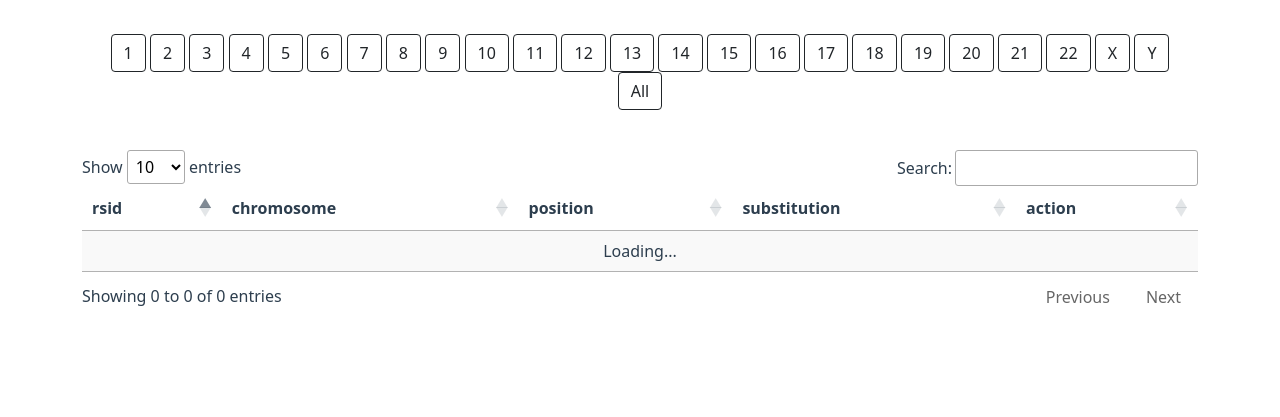
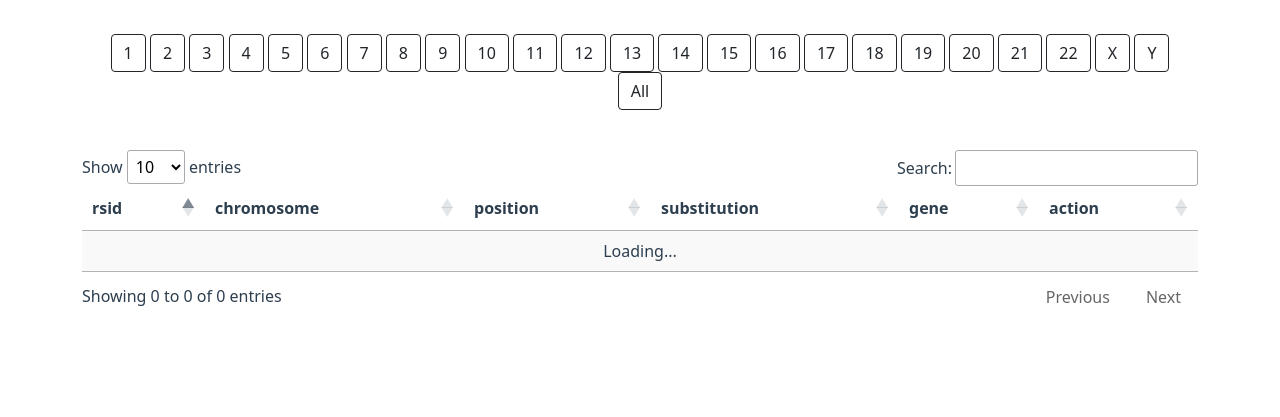
Before and after one commit to cameosam/comet, a Flask app: page /select in a window 1280 px wide. Shown: the part 159-576 px from the top of the page. Run offline with Flask 2, Linux system fonts and the light colour scheme; data that the repository does not hold is empty; some libraries are stand-ins or nearby versions.

Commit message:
add gene

```diff
--- a/main.py
+++ b/main.py
@@ -20,7 +20,7 @@
 app.config['UPLOAD_FOLDER'] = './uploads/'
 app.config['SECRET_KEY'] = "supersecretkey_MUSTBECHANGED!"
 app.config['SESSION_PERMANENT'] = True
-database = "./snp-db/snpDBchr_V1.pkl"
+database = "./snp-db/snpDBcg_V1.pkl"
 
 # Add server-side sessionsß
 # app.config['PERMANENT_SESSION_LIFETIME'] = timedelta(hours=5)
@@ -90,7 +90,8 @@
                 if len(rs_list) > 0:
                     rs_df = pd.DataFrame(rs_list,columns=['rsid','chr','pos','geno'])
                     rs_df.replace({'chr': {"23": "X", "24": "Y", "25": "Y", "26" : "MT"}})
-                    db = pd.read_pickle("./snp-db/snpDB_V1.pkl")
+                    db = pd.read_pickle(database)
+                    db = db.drop(['chr', 'pos'], axis=1)
                     rs_df = rs_df.join(db.set_index('rsid'), on='rsid')
                     rs_df = rs_df.dropna()
                     rs_df = rs_df.reset_index(drop=True)
@@ -123,12 +124,13 @@
         filename = session["file"]
         rs_df = pd.read_pickle("./uploads/"+filename+".pkl")
         rs_df_chr = rs_df.loc[rs_df['chr'] == chrom].values.tolist() if chrom != "All" else rs_df.values.tolist()
-        cols = ['rsid', 'chromosome', 'position', 'genotype', 'substitution']
+        cols = ['rsid', 'chromosome', 'position', 'genotype', 'substitution', 'gene']
+        # print(rs_df_chr)
     else:
         rs_df = pd.read_pickle(database)
         # rs_df_chr = rs_df.values.tolist()
         rs_df_chr = rs_df.loc[rs_df['chr'] == chrom].values.tolist() if chrom != "All" else rs_df.values.tolist()
-        cols = ['rsid', 'chromosome', 'position', 'substitution']
+        cols = ['rsid', 'chromosome', 'position', 'substitution', 'gene']
     df = pd.DataFrame(rs_df_chr, columns=cols)
     datatable = df.to_json(orient="table")
     jsontable = json.loads(datatable)
--- a/templates/select.html
+++ b/templates/select.html
@@ -32,6 +32,7 @@
                     <th>genotype</th>
                     {% endif %}
                     <th>substitution</th>
+                    <th>gene</th>
                     <th>action</th>
                 </tr>
             </thead>
@@ -61,6 +62,9 @@
                         },
                         {
                             "data": "substitution"
+                        },
+                        {
+                            "data": "gene"
                         },
                         {
                             "data": null
@@ -108,6 +112,9 @@
                             "data": "substitution"
                         },
                         {
+                            "data": "gene"
+                        },
+                        {
                             "data": null
                         }
 
```
Also changed, not shown: 1 other file.
